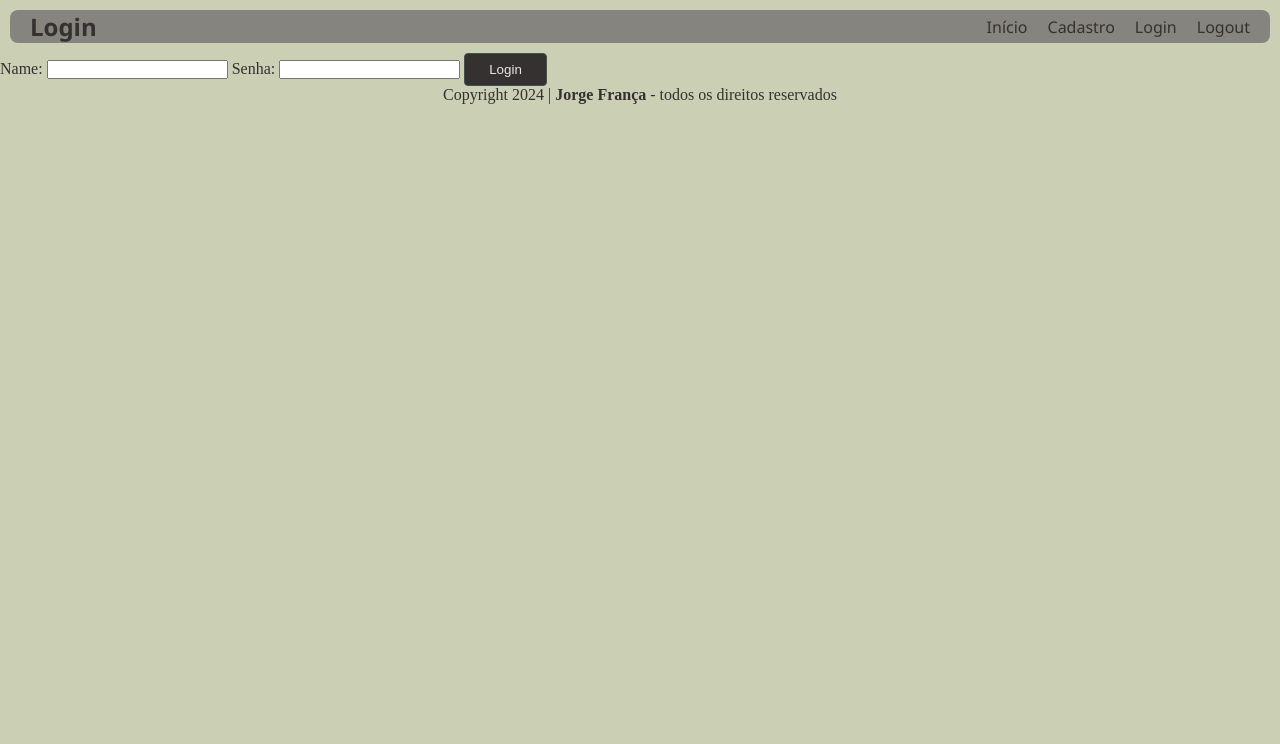
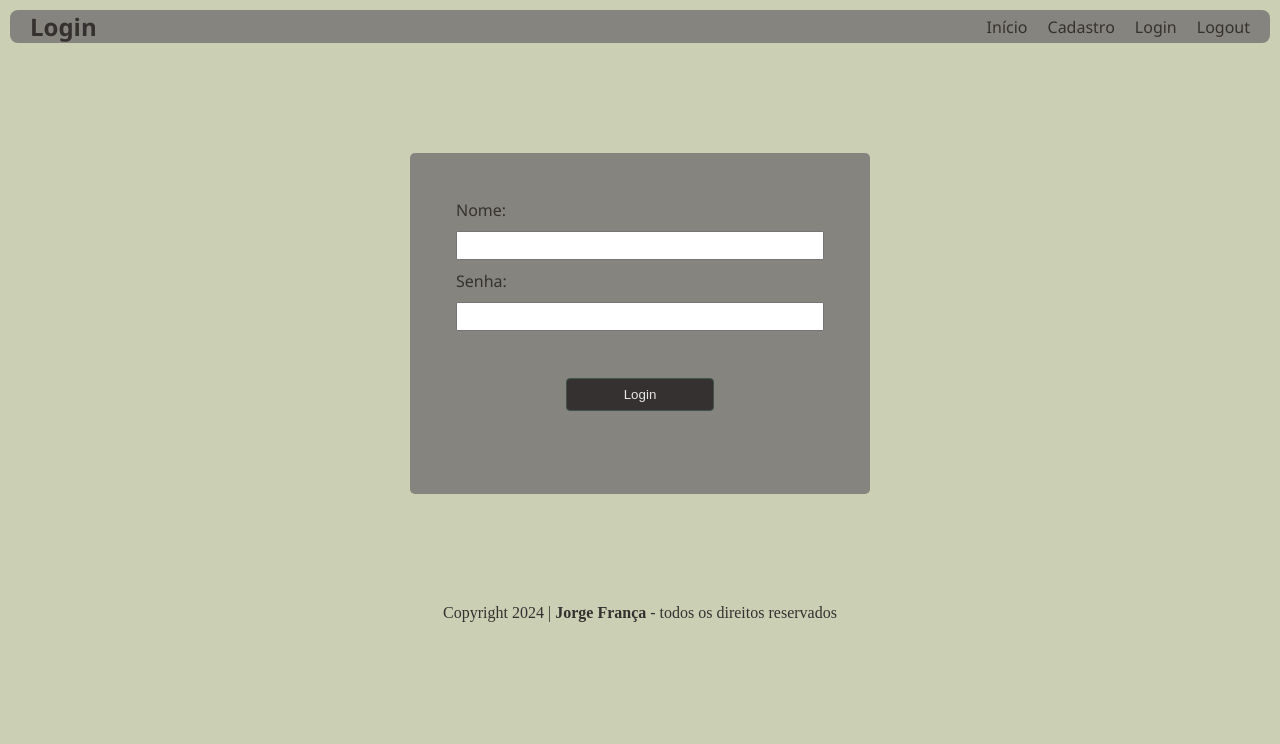
Before and after one commit to jorgf/DiarioDoProfessor, a Flask app: page /login in a window 1280 px wide. Shown: the top 744 px of the page. Run offline with Flask 2, Linux system fonts and the light colour scheme.

Commit message:
correcao no front-end do cadastro e login

```diff
--- a/static/css/style.css
+++ b/static/css/style.css
@@ -7,6 +7,7 @@ body {
     color: #353130;
     box-sizing: border-box;
     background-color: #cbcfb4;
+    /* background-color: #a8a9d4 */
 }
 
 .header-content {
@@ -106,6 +107,55 @@ button:hover {
     margin-right: 20px;
     border-radius: 4px;
 }
+.main-create-login {
+    align-items:center;
+    padding: 10px;
+    margin: 100px;
+    margin-left: 400px;
+    margin-right: 400px;
+    text-align: justify;
+
+}
+.form-cadastrar-login{
+    background-color:#85847e;
+    font-family: 'Segoe UI', Tahoma, Geneva, Verdana, sans-serif;
+    /* color:rgb(0, 0, 0); */
+    display: flex;
+    flex-direction: column;
+    gap: 10px;
+    padding: 10%;
+    border-radius: 5px;
+
+}
+.input-form {
+    border-radius: 2px;
+    border: #e7e6e6;
+    padding: 5px;
+    /* margin-right: 5px; */
+}
+.select-role {
+    margin-left:5px;
+    margin-right:40px
+}
+.select-role-main {
+    display: flex;
+    margin-top: 20px;
+}
+#name ,#password{
+    padding: 5px;
+}
+.btn-form {
+    border: 1px solid rgb(64, 83, 77);
+    padding: 8px 24px;
+    border-radius: 4px;
+    color: #e7e6e6;
+    background-color:#353130;
+    margin-top: 10%;
+    margin-left: 30%;
+    margin-right: 30%;
+    margin-bottom: 10%;
+    transition: background-color 0.8s;
+}
 .footer{
     display: flex;
     justify-content: center;
--- a/templates/login.html
+++ b/templates/login.html
@@ -1,14 +1,21 @@
 {% extends "template.html" %}
 {% block conteudo %}
+<div class = 'main-create-login'>
+    <form action="{{ url_for('auth') }}" method="post" class="form-cadastrar-login">
+        <input type="hidden" name="next" value="{{next or '/'}}">
+        Nome:  <input type="text" id="name" name="user_name">
+        Senha: <input type="password" id="password" name="password">
+        <button type="submit" class="btn-form"> Login </button>
+    </form>
+</div>
+{% endblock %}
 
-<form action="{{ url_for('auth') }}" method="post">
-    <input type="hidden" name="next" value="{{next or '/'}}">
-    <label for="name">
-        Name: <input type="text" id="name" name="user_name">
-    </label>
-    <label for="password">
+
+<!-- <div class = 'main-login'>
+    <form action="{{ url_for('auth') }}" method="post" class="form-login">
+        <input type="hidden" name="next" value="{{next or '/'}}">
+        Nome:  <input type="text" id="name" name="user_name">
         Senha: <input type="password" id="password" name="password">
-    </label>
-    <button type="submit"> Login </button>
-</form>
-{% endblock %}
+        <button type="submit" class="btn-login"> Login </button>
+    </form>
+</div> -->
```
Also changed, not shown: templates/createUsers.html (+14 -6 lines).
